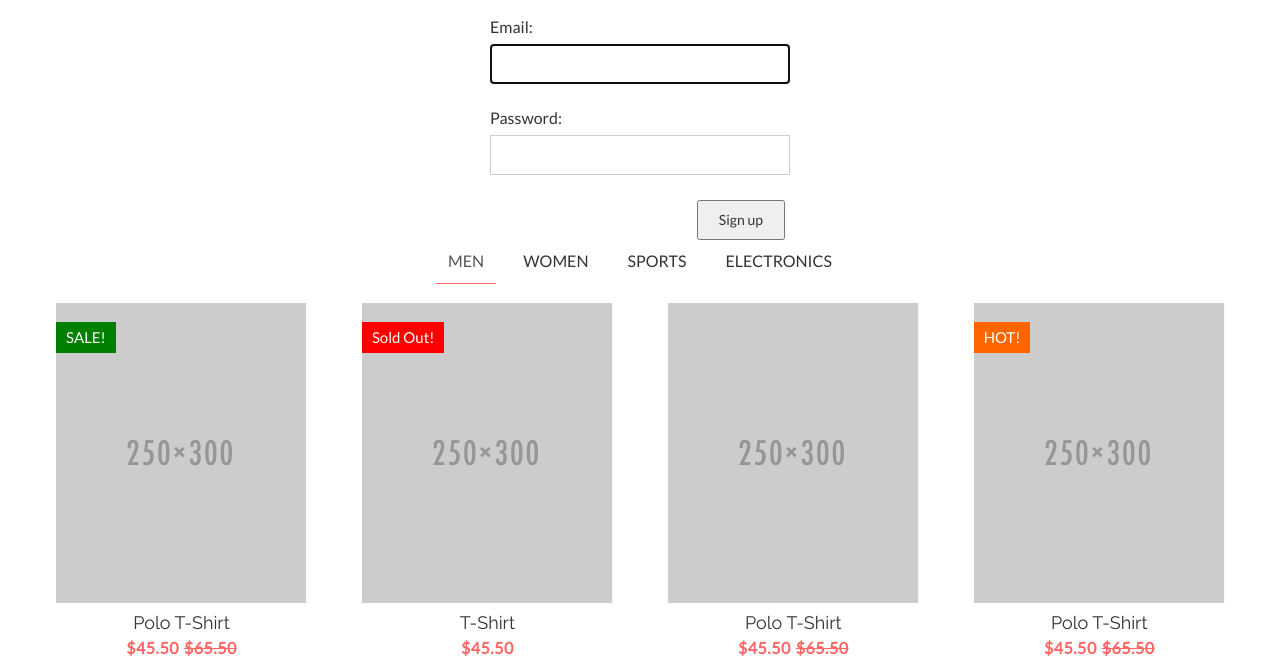
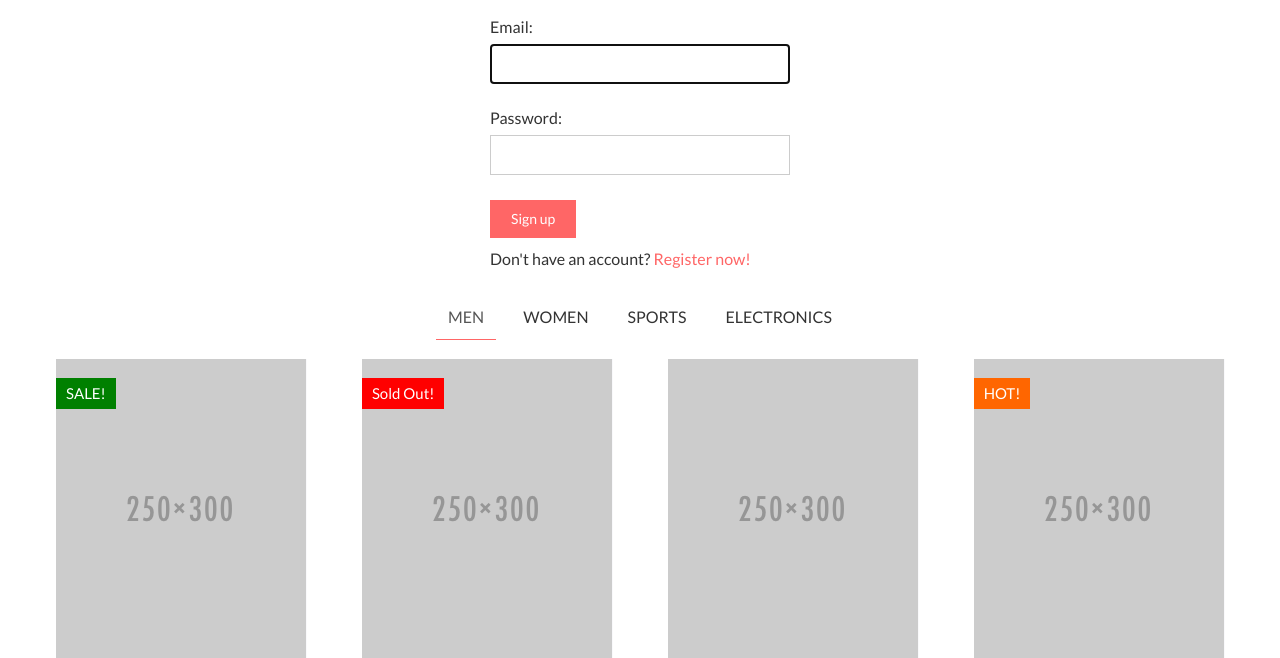
Before and after one commit to Jirka-a-Stepan/eshop, a Django app: page /accounts/login/ in a window 1280 px wide. Shown: the part 234-892 px from the top of the page. Run offline with Django 4.2, Linux system fonts and the light colour scheme; some libraries are stand-ins or nearby versions.

Commit message:
Added link to register form in login form. Modified style button in login form and registration form

```diff
--- a/accounts/templates/registration.html
+++ b/accounts/templates/registration.html
@@ -7,7 +7,7 @@
         <div>
             {% csrf_token %}
             {{ form }}
-            <button style="float: right;" type="submit">Sign up</button>
+            <button class="aa-browse-btn" type="submit">Sign up</button>
         </div>
     </form>
     </div>
--- a/accounts/templates/registration/login.html
+++ b/accounts/templates/registration/login.html
@@ -7,9 +7,13 @@
             <div>
                 {% csrf_token %}
                 {{ form }}
-                <button style="float: right;" type="submit">Sign up</button>
+                <button class="aa-browse-btn" type="submit">Sign up</button>
             </div>
         </form>
+        <div class="aa-register-now shop_register" style="clear: both; margin-top: 20px; padding-top: 10px;">
+            Don't have an account? <a href="{% url 'registration_form' %}">Register now!</a>
+        </div>
     </div>
 
+
 {% endblock %}
--- a/static/css/shop_style.css
+++ b/static/css/shop_style.css
@@ -21,3 +21,13 @@
     font-size: 12px;
     font-weight: bold;
 }
+
+.shop_register {
+    clear: both;
+    margin-top: 20px;
+    padding-top: 10px;
+}
+
+.shop_register a {
+    color: #ff6666;
+}
```
